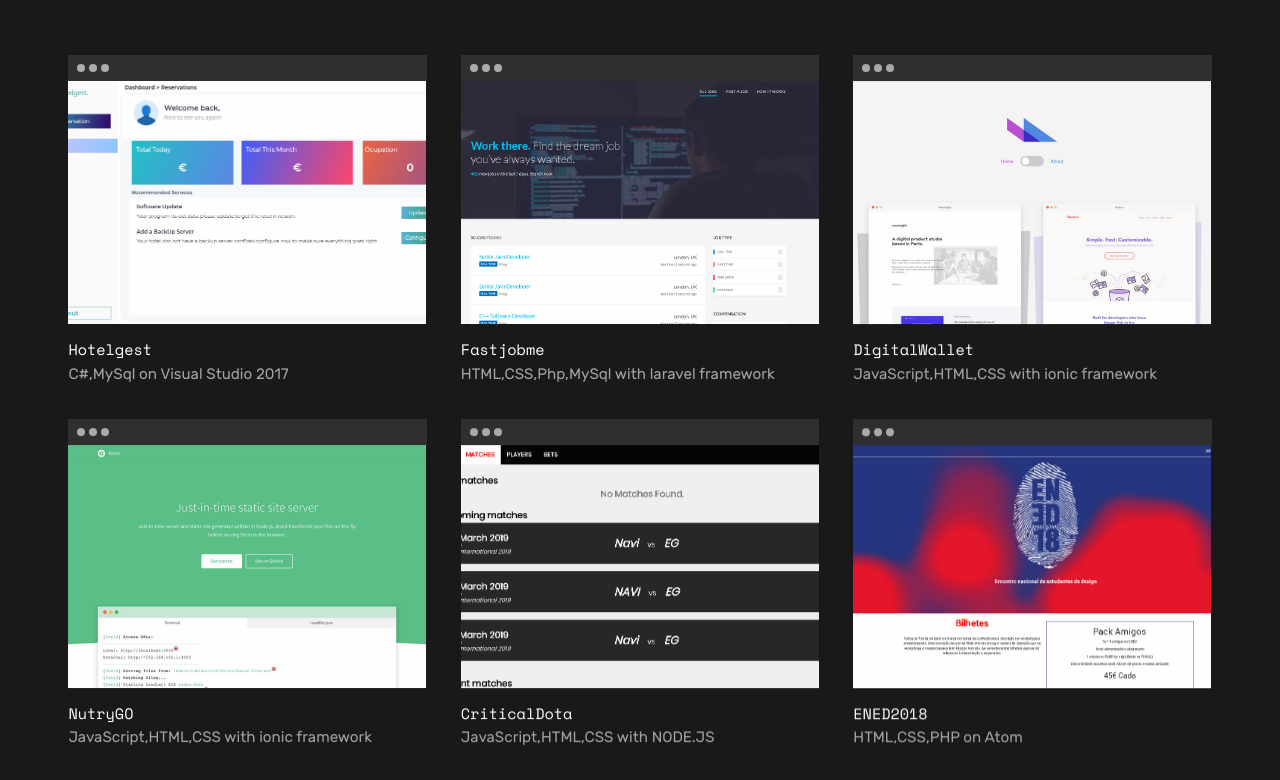
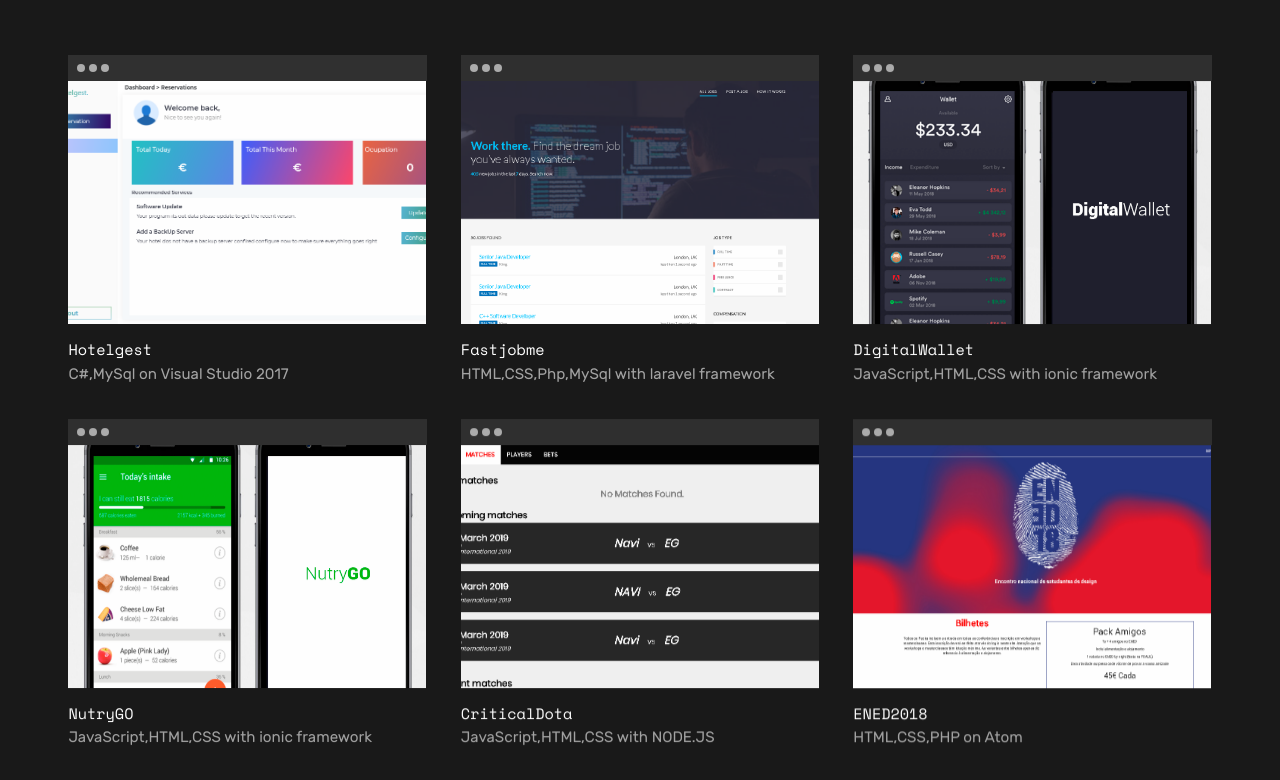
Before and after one commit to ionpopsoi/ionpopsoi.github.io, a plain HTML site: page index.html in a window 1280 px wide. Shown: the part 643-1423 px from the top of the page. Drawn offline with Linux system fonts and the light colour scheme.

Commit message:
File Added

```diff
--- a/index.html
+++ b/index.html
@@ -149,7 +149,7 @@
 </div>
 
 	<div class="card__hero">
-		<img class="card__image" src="assets/images/projects/LaudableSites.png" alt="Screenshot of &#39;LaudableSites&#39;">
+		<img class="card__image" src="assets/images/projects/digitalwallet.png" alt="Screenshot of &#39;LaudableSites&#39;">
 		<svg class="card__eye" viewBox="0 0 512 512">
 			<path d="M256,128c-81.9,0-145.7,48.8-224,128c67.4,67.7,124,128,224,128c99.9,0,173.4-76.4,224-126.6C428.2,198.6,354.8,128,256,128z M256,347.3c-49.4,0-89.6-41-89.6-91.3c0-50.4,40.2-91.3,89.6-91.3s89.6,41,89.6,91.3C345.6,306.4,305.4,347.3,256,347.3z"/>
 			<path d="M256,224c0-7.9,2.9-15.1,7.6-20.7c-2.5-0.4-5-0.6-7.6-0.6c-28.8,0-52.3,23.9-52.3,53.3c0,29.4,23.5,53.3,52.3,53.3s52.3-23.9,52.3-53.3c0-2.3-0.2-4.6-0.4-6.9c-5.5,4.3-12.3,6.9-19.8,6.9C270.3,256,256,241.7,256,224z"/>
@@ -173,7 +173,7 @@
 </div>
 
 	<div class="card__hero">
-		<img class="card__image" src="assets/images/projects/Rosid.png" alt="Screenshot of &#39;Rosid&#39;">
+		<img class="card__image" src="assets/images/projects/nutrygo.png" alt="Screenshot of &#39;Rosid&#39;">
 		<svg class="card__eye" viewBox="0 0 512 512">
 			<path d="M256,128c-81.9,0-145.7,48.8-224,128c67.4,67.7,124,128,224,128c99.9,0,173.4-76.4,224-126.6C428.2,198.6,354.8,128,256,128z M256,347.3c-49.4,0-89.6-41-89.6-91.3c0-50.4,40.2-91.3,89.6-91.3s89.6,41,89.6,91.3C345.6,306.4,305.4,347.3,256,347.3z"/>
 			<path d="M256,224c0-7.9,2.9-15.1,7.6-20.7c-2.5-0.4-5-0.6-7.6-0.6c-28.8,0-52.3,23.9-52.3,53.3c0,29.4,23.5,53.3,52.3,53.3s52.3-23.9,52.3-53.3c0-2.3-0.2-4.6-0.4-6.9c-5.5,4.3-12.3,6.9-19.8,6.9C270.3,256,256,241.7,256,224z"/>
```
Also changed, not shown: assets/images/projects/digitalwallet.png (added), assets/images/projects/nutrygo.png (added).
